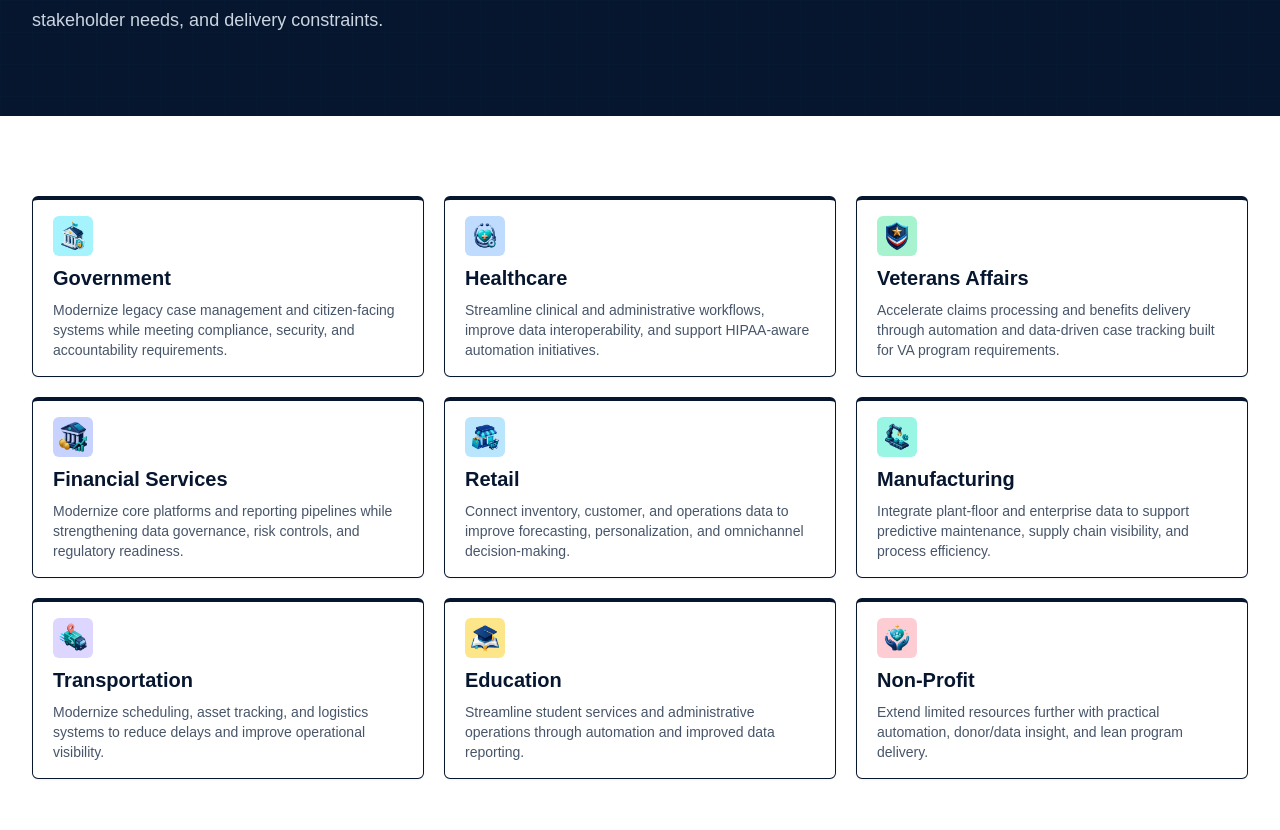
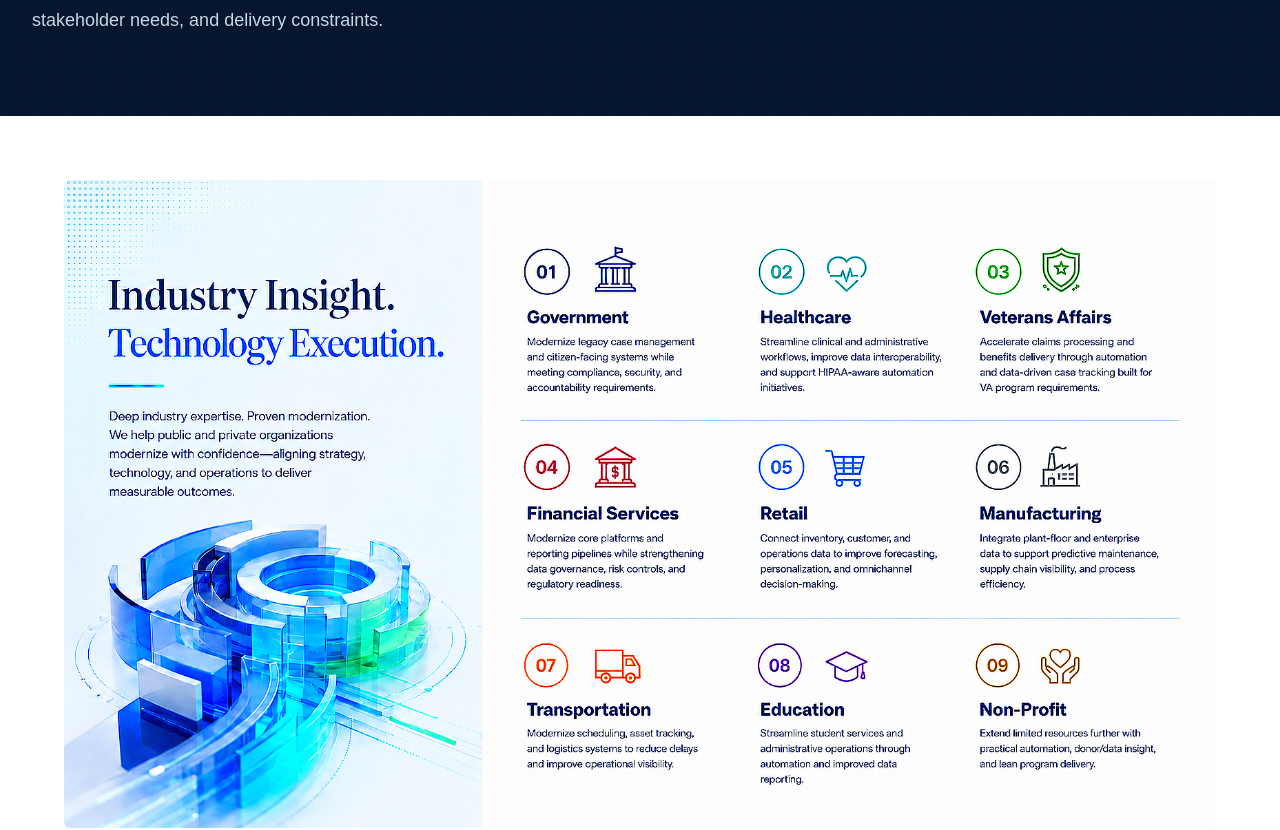
Before and after one commit to Space3434/365INO, a Next.js app: page /industries in a window 1280 px wide. Shown: the part 369-1199 px from the top of the page. Built offline with nearby package versions, Linux system fonts and the light colour scheme.

Commit message:
Replace industries grid with overview image

```diff
--- a/app/industries/page.tsx
+++ b/app/industries/page.tsx
@@ -1,9 +1,8 @@
 import type { Metadata } from "next";
+import Image from "next/image";
 import { AnimatedSection } from "@/components/animated-section";
-import { IndustryCard } from "@/components/card-grids";
 import { CtaBanner } from "@/components/cta-banner";
 import { PageHero } from "@/components/page-hero";
-import { industries } from "@/lib/content";
 import { createMetadata } from "@/lib/metadata";
 
 export const metadata: Metadata = createMetadata(
@@ -20,11 +19,16 @@ export default function IndustriesPage() {
         title="Modernization consulting across public and commercial sectors."
         description="365INO brings adaptable technology leadership to organizations with complex operations, stakeholder needs, and delivery constraints."
       />
-      <AnimatedSection className="bg-white py-20">
-        <div className="container-pad grid gap-5 sm:grid-cols-2 lg:grid-cols-3">
-          {industries.map((industry, index) => (
-            <IndustryCard key={industry.title} {...industry} index={index} />
-          ))}
+      <AnimatedSection className="bg-white py-12 sm:py-16">
+        <div className="container-pad">
+          <Image
+            src="/images/industry-insight-overview.png"
+            alt="Industry Insight and Technology Execution overview for nine industries served by 365INO"
+            width={1672}
+            height={941}
+            sizes="(max-width: 768px) 100vw, 1152px"
+            className="mx-auto h-auto w-full max-w-6xl rounded-md"
+          />
         </div>
       </AnimatedSection>
       <CtaBanner />
```
Also changed, not shown: public/images/industry-insight-overview.png (added).
